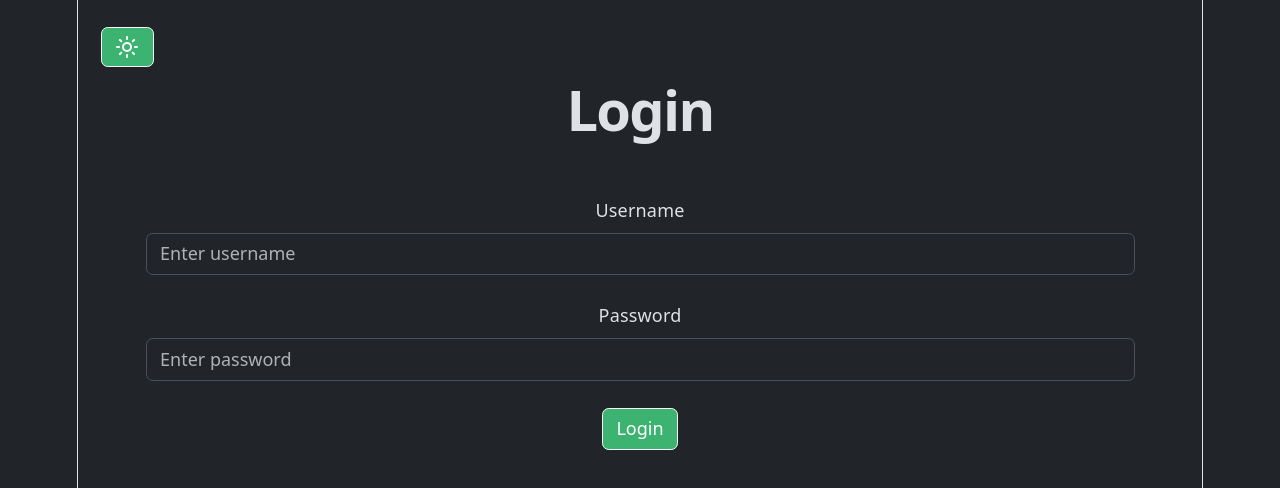
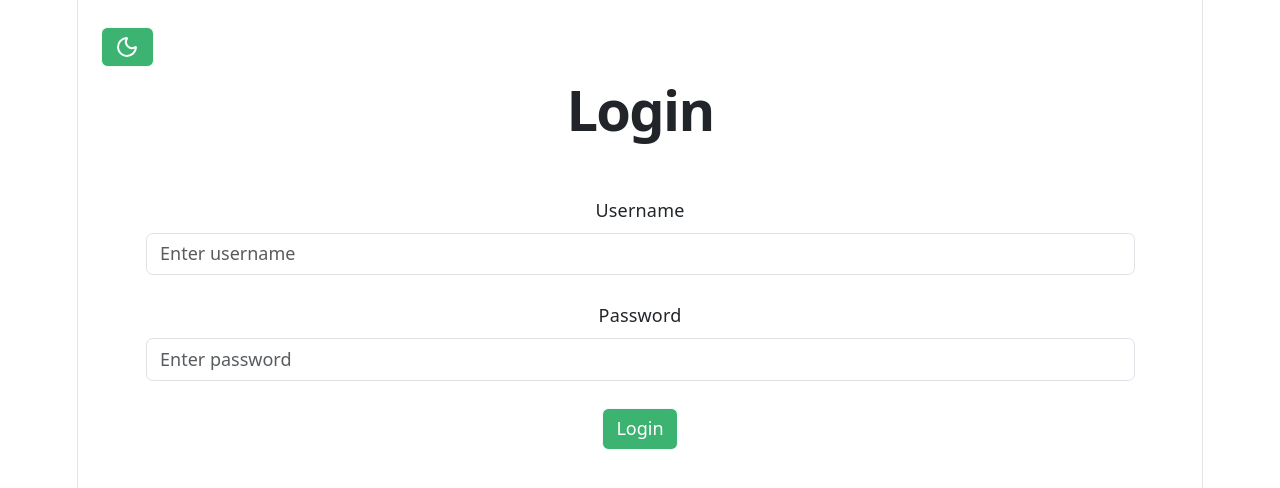
Before and after one commit to rico-coder/calisthenics-tracker, a React (Vite) app in the folder frontend/: page /login in a window 1280 px wide. Shown: the top 488 px of the page. Built offline with nearby package versions, Linux system fonts and the light colour scheme.

Commit message:
feat: dark/light mode is now saved to local storage

```diff
--- a/frontend/src/components/Layout.jsx
+++ b/frontend/src/components/Layout.jsx
@@ -12,22 +12,28 @@ import { useEffect, useState } from 'react'
 
 function Layout() {
     const navigate = useNavigate()
-    const [theme, setTheme] = useState('dark')
 
     const handleLogout = () => {
         localStorage.removeItem('token')
         navigate('/login')
     }
 
+    // Read localStorage as the initial state
+    const [theme, setTheme] = useState(
+        localStorage.getItem('theme') || 'light'
+    )
+
+// Toggle saves to localStorage
     const toggleTheme = () => {
         const newTheme = theme === 'dark' ? 'light' : 'dark'
         setTheme(newTheme)
         document.documentElement.dataset.bsTheme = newTheme
+        localStorage.setItem('theme', newTheme)
     }
 
     useEffect(() => {
         document.documentElement.dataset.bsTheme = theme
-    }, [])
+    }, [theme])
 
     return (
         <>
--- a/frontend/src/pages/Login.jsx
+++ b/frontend/src/pages/Login.jsx
@@ -46,17 +46,23 @@ function Login() {
         }
     };
 
-    const [theme, setTheme] = useState('dark')
+// 1. Read localStorage as the initial state
+    const [theme, setTheme] = useState(
+        localStorage.getItem('theme') || 'light'
+    )
 
+// 2. Toggle saves to localStorage
     const toggleTheme = () => {
         const newTheme = theme === 'dark' ? 'light' : 'dark'
         setTheme(newTheme)
         document.documentElement.dataset.bsTheme = newTheme
+        localStorage.setItem('theme', newTheme)
     }
 
+// 3. Apply on mount from state (which already read localStorage)
     useEffect(() => {
         document.documentElement.dataset.bsTheme = theme
-    }, [])
+    }, [theme])
 
     return (
         <Container>
```
